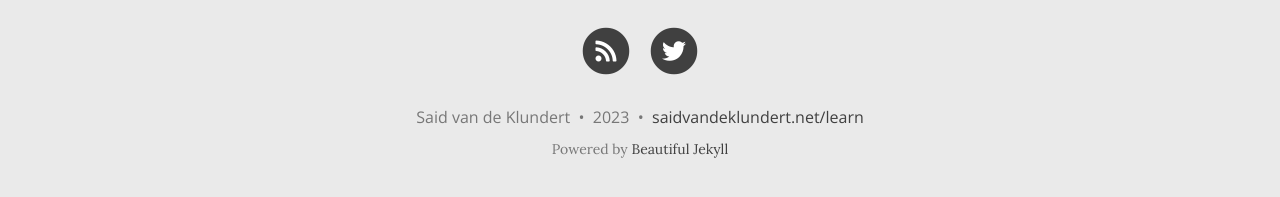
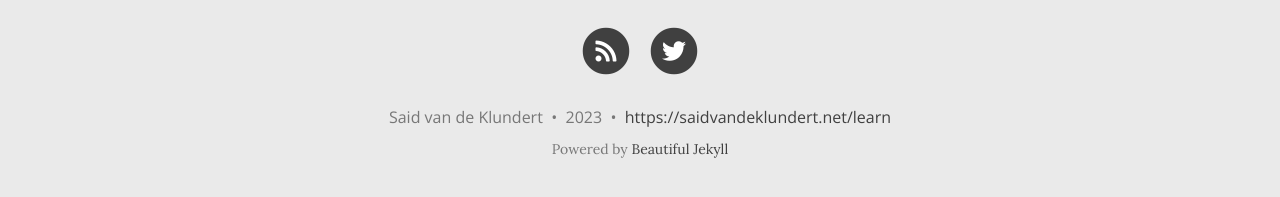
Before and after one commit to saidvandeklundert/learn, a Jekyll site: the page built from index.html, in a window 1280 px wide and 900 px high, scrolled down 3247 px. Shown: the part 690-887 px from the top of the window. Built offline with Jekyll 4.4.1, drawn with Linux system fonts in a browser that asks for light colours; nearby versions of some CDN libraries; the list of posts is cut into pages by our own code; comment, search, counter and statistics services are not loaded; some of the changed lines change nothing that is shown.

Commit message:
change url

```diff
--- a/_config.yml
+++ b/_config.yml
@@ -18,7 +18,6 @@ navbar-links:
   Resources:
     - The Rust Programming Language: "https://doc.rust-lang.org/book/"
     - Rust primitives: "https://doc.rust-lang.org/std/index.html#primitives"
-    - Learn markdown: "https://www.markdowntutorial.com/"
   Author's home: "https://www.linkedin.com/in/saidvandeklundert/"
 
 # --- Logo --- #
@@ -79,7 +78,7 @@ share-links-active:
 
 # How to display the link to your website in the footer
 # Remove this if you don't want a link in the footer
-url-pretty: "saidvandeklundert.net/learn"
+url-pretty: "https://saidvandeklundert.net/learn"
 
 # Excerpt word length - Truncate the excerpt of each post on the feed page to the specified number of words
 excerpt_length: 50
```
Also changed, not shown: img/backdrop.jpg (added).
